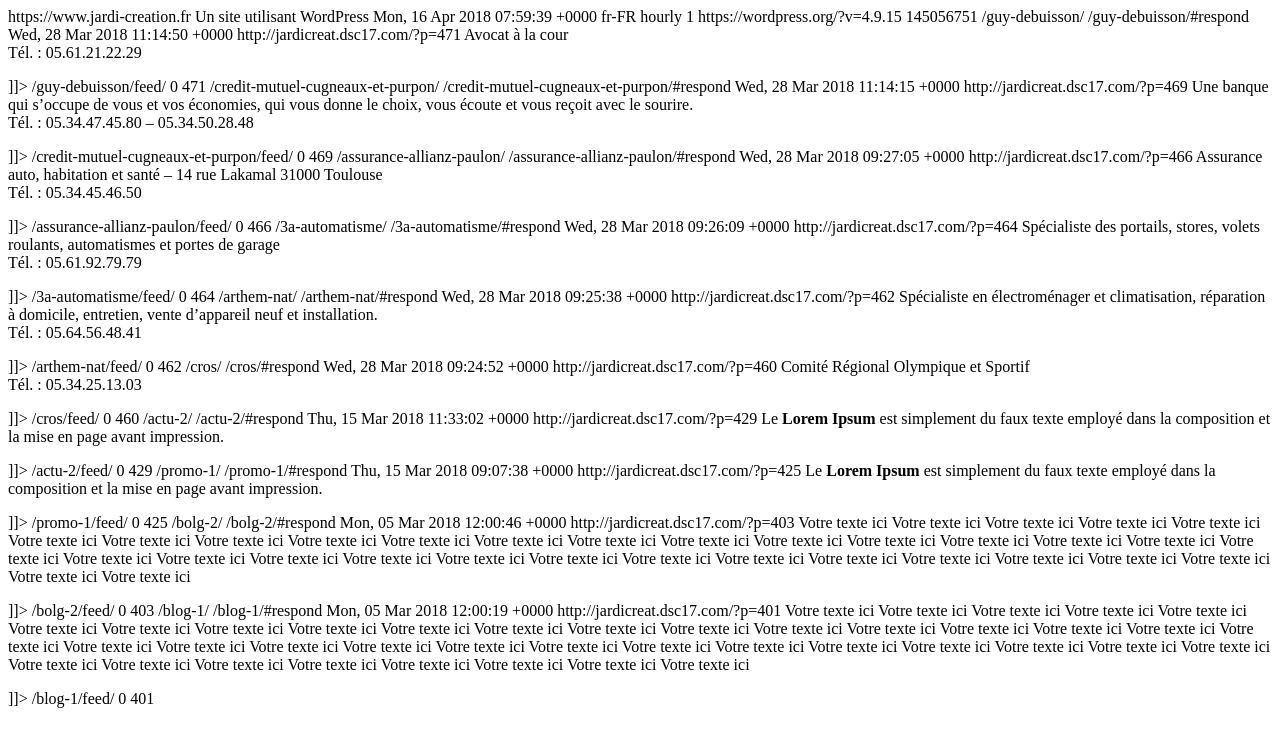
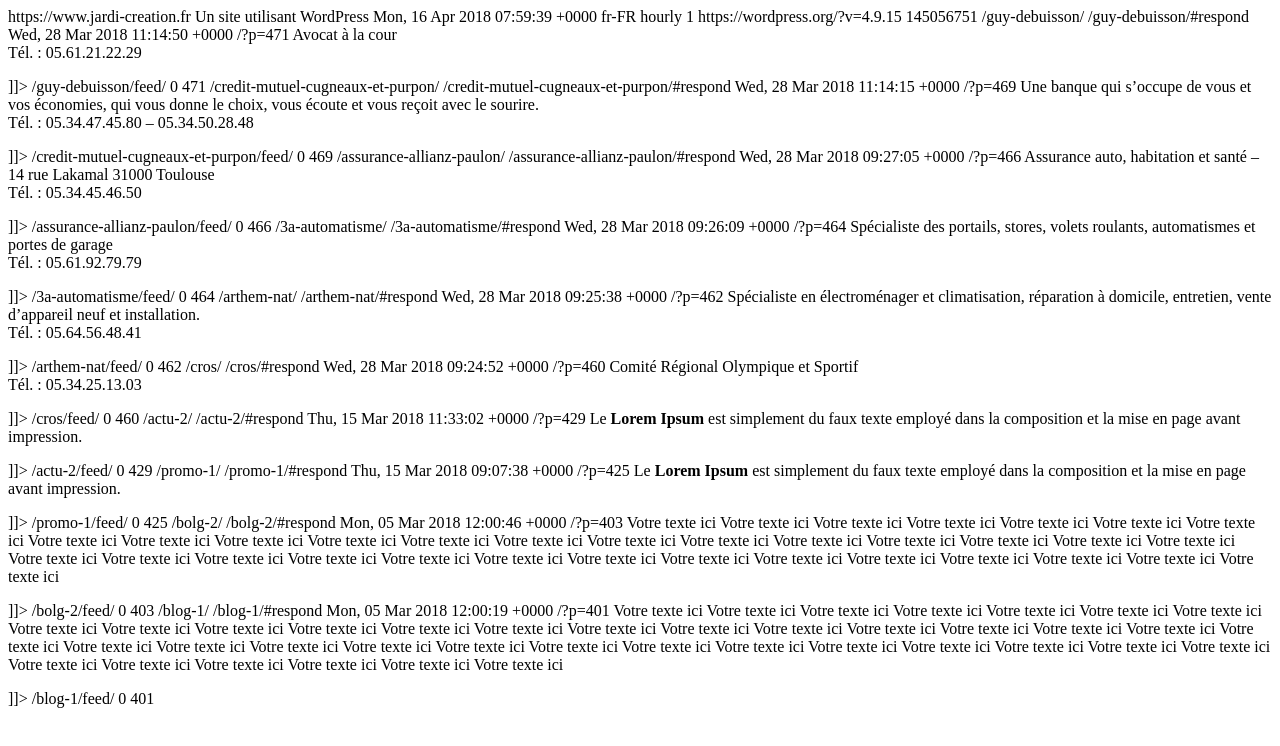
Before and after one commit to RandyLarzabal/jardi-creation-2, a plain HTML site: page feed/index.html in a window 1280 px wide. Drawn offline with Linux system fonts and the light colour scheme.

```diff
--- a/feed/index.html
+++ b/feed/index.html
@@ -27,7 +27,7 @@
 		<dc:creator><![CDATA[sadmin]]></dc:creator>
 				<category><![CDATA[Partenaires]]></category>
 
-		<guid isPermaLink="false">http://jardicreat.dsc17.com/?p=471</guid>
+		<guid isPermaLink="false">/?p=471</guid>
 		<description><![CDATA[Avocat à la cour Tél. : 05.61.21.22.29]]></description>
 				<content:encoded><![CDATA[<p>Avocat à la cour<br />
 Tél. : 05.61.21.22.29</p>
@@ -43,7 +43,7 @@
 		<dc:creator><![CDATA[sadmin]]></dc:creator>
 				<category><![CDATA[Partenaires]]></category>
 
-		<guid isPermaLink="false">http://jardicreat.dsc17.com/?p=469</guid>
+		<guid isPermaLink="false">/?p=469</guid>
 		<description><![CDATA[Une banque qui s&#8217;occupe de vous et vos économies, qui vous donne le choix, vous écoute et vous reçoit avec le sourire. Tél. : 05.34.47.45.80 &#8211; 05.34.50.28.48]]></description>
 				<content:encoded><![CDATA[<p>Une banque qui s&rsquo;occupe de vous et vos économies, qui vous donne le choix, vous écoute et vous reçoit avec le sourire.<br />
 Tél. : 05.34.47.45.80 &#8211; 05.34.50.28.48</p>
@@ -59,7 +59,7 @@
 		<dc:creator><![CDATA[sadmin]]></dc:creator>
 				<category><![CDATA[Partenaires]]></category>
 
-		<guid isPermaLink="false">http://jardicreat.dsc17.com/?p=466</guid>
+		<guid isPermaLink="false">/?p=466</guid>
 		<description><![CDATA[Assurance auto, habitation et santé &#8211; 14 rue Lakamal 31000 Toulouse Tél. : 05.34.45.46.50]]></description>
 				<content:encoded><![CDATA[<p>Assurance auto, habitation et santé &#8211; 14 rue Lakamal 31000 Toulouse<br />
 Tél. : 05.34.45.46.50</p>
@@ -75,7 +75,7 @@
 		<dc:creator><![CDATA[sadmin]]></dc:creator>
 				<category><![CDATA[Partenaires]]></category>
 
-		<guid isPermaLink="false">http://jardicreat.dsc17.com/?p=464</guid>
+		<guid isPermaLink="false">/?p=464</guid>
 		<description><![CDATA[Spécialiste des portails, stores, volets roulants, automatismes et portes de garage Tél. : 05.61.92.79.79]]></description>
 				<content:encoded><![CDATA[<p>Spécialiste des portails, stores, volets roulants, automatismes et portes de garage<br />
 Tél. : 05.61.92.79.79</p>
@@ -91,7 +91,7 @@
 		<dc:creator><![CDATA[sadmin]]></dc:creator>
 				<category><![CDATA[Partenaires]]></category>
 
-		<guid isPermaLink="false">http://jardicreat.dsc17.com/?p=462</guid>
+		<guid isPermaLink="false">/?p=462</guid>
 		<description><![CDATA[Spécialiste en électroménager et climatisation, réparation à domicile, entretien, vente d&#8217;appareil neuf et installation. Tél. : 05.64.56.48.41]]></description>
 				<content:encoded><![CDATA[<p>Spécialiste en électroménager et climatisation, réparation à domicile, entretien, vente d&rsquo;appareil neuf et installation.<br />
 Tél. : 05.64.56.48.41</p>
@@ -107,7 +107,7 @@
 		<dc:creator><![CDATA[sadmin]]></dc:creator>
 				<category><![CDATA[Partenaires]]></category>
 
-		<guid isPermaLink="false">http://jardicreat.dsc17.com/?p=460</guid>
+		<guid isPermaLink="false">/?p=460</guid>
 		<description><![CDATA[Comité Régional Olympique et Sportif Tél. : 05.34.25.13.03]]></description>
 				<content:encoded><![CDATA[<p>Comité Régional Olympique et Sportif<br />
 Tél. : 05.34.25.13.03</p>
@@ -123,7 +123,7 @@
 		<dc:creator><![CDATA[sadmin]]></dc:creator>
 				<category><![CDATA[Actualites]]></category>
 
-		<guid isPermaLink="false">http://jardicreat.dsc17.com/?p=429</guid>
+		<guid isPermaLink="false">/?p=429</guid>
 		<description><![CDATA[Le Lorem Ipsum est simplement du faux texte employé dans la composition et la mise en page avant impression.]]></description>
 				<content:encoded><![CDATA[<p>Le <strong>Lorem Ipsum</strong> est simplement du faux texte employé dans la composition et la mise en page avant impression.</p>
 ]]></content:encoded>
@@ -138,7 +138,7 @@
 		<dc:creator><![CDATA[sadmin]]></dc:creator>
 				<category><![CDATA[Actualites]]></category>
 
-		<guid isPermaLink="false">http://jardicreat.dsc17.com/?p=425</guid>
+		<guid isPermaLink="false">/?p=425</guid>
 		<description><![CDATA[Le Lorem Ipsum est simplement du faux texte employé dans la composition et la mise en page avant impression.]]></description>
 				<content:encoded><![CDATA[<p>Le <strong>Lorem Ipsum</strong> est simplement du faux texte employé dans la composition et la mise en page avant impression.</p>
 ]]></content:encoded>
@@ -153,7 +153,7 @@
 		<dc:creator><![CDATA[sadmin]]></dc:creator>
 				<category><![CDATA[Blog]]></category>
 
-		<guid isPermaLink="false">http://jardicreat.dsc17.com/?p=403</guid>
+		<guid isPermaLink="false">/?p=403</guid>
 		<description><![CDATA[Votre texte ici Votre texte ici Votre texte ici Votre texte ici Votre texte ici Votre texte ici Votre texte ici Votre texte ici Votre texte ici Votre texte ici Votre texte ici Votre texte ici Votre texte ici Votre texte ici Votre texte ici Votre texte ici Votre texte ici Votre texte ici Votre [&#8230;]]]></description>
 				<content:encoded><![CDATA[<p>Votre texte ici Votre texte ici Votre texte ici Votre texte ici Votre texte ici Votre texte ici Votre texte ici Votre texte ici Votre texte ici Votre texte ici Votre texte ici Votre texte ici Votre texte ici Votre texte ici Votre texte ici Votre texte ici Votre texte ici Votre texte ici Votre texte ici Votre texte ici Votre texte ici Votre texte ici Votre texte ici Votre texte ici Votre texte ici Votre texte ici Votre texte ici Votre texte ici Votre texte ici Votre texte ici Votre texte ici Votre texte ici Votre texte ici Votre texte ici </p>
 ]]></content:encoded>
@@ -168,7 +168,7 @@
 		<dc:creator><![CDATA[sadmin]]></dc:creator>
 				<category><![CDATA[Blog]]></category>
 
-		<guid isPermaLink="false">http://jardicreat.dsc17.com/?p=401</guid>
+		<guid isPermaLink="false">/?p=401</guid>
 		<description><![CDATA[Votre texte ici Votre texte ici Votre texte ici Votre texte ici Votre texte ici Votre texte ici Votre texte ici Votre texte ici Votre texte ici Votre texte ici Votre texte ici Votre texte ici Votre texte ici Votre texte ici Votre texte ici Votre texte ici Votre texte ici Votre texte ici Votre [&#8230;]]]></description>
 				<content:encoded><![CDATA[<p>Votre texte ici  Votre texte ici Votre texte ici Votre texte ici Votre texte ici Votre texte ici Votre texte ici Votre texte ici Votre texte ici Votre texte ici Votre texte ici Votre texte ici Votre texte ici Votre texte ici Votre texte ici Votre texte ici Votre texte ici Votre texte ici Votre texte ici Votre texte ici Votre texte ici Votre texte ici Votre texte ici Votre texte ici Votre texte ici Votre texte ici Votre texte ici Votre texte ici Votre texte ici Votre texte ici Votre texte ici Votre texte ici Votre texte ici Votre texte ici Votre texte ici Votre texte ici Votre texte ici Votre texte ici Votre texte ici Votre texte ici </p>
 ]]></content:encoded>
```
Also changed, not shown: index.html (+2 -2 lines), nos-produits/poterie-statue/index.html (+1 -1 lines), nos-realisations/index.html (+1 -1 lines), nos-services/avant-apres/index.html (+1 -1 lines).
